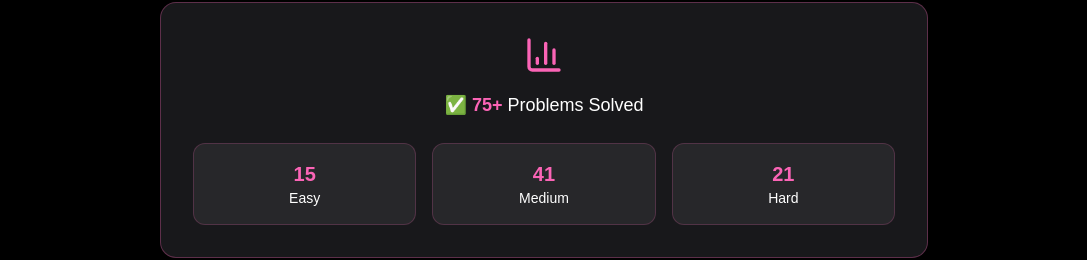
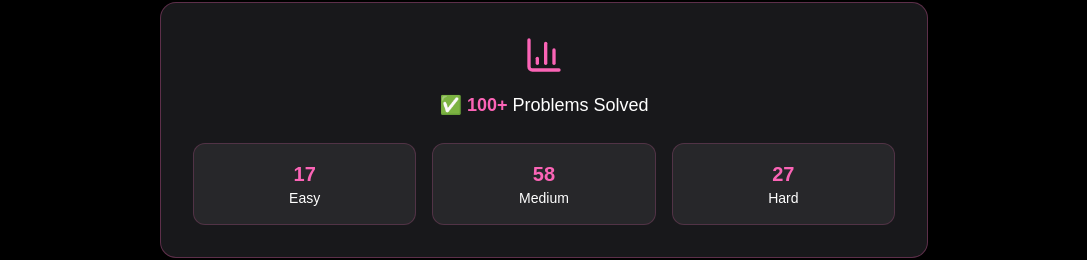
Before and after one commit to Levarcof/my_portfolio, a Next.js app: page /dsa in a window 1280 px wide. Shown: the part 1016-1276 px from the top of the page, without its empty margins (96-1183 px from the left). Built offline with nearby package versions, Linux system fonts and the light colour scheme.

Commit message:
Update page.js

```diff
--- a/app/dsa/page.js
+++ b/app/dsa/page.js
@@ -64,20 +64,20 @@ export default function page() {
         <div className="max-w-3xl mx-auto bg-zinc-900 p-8 rounded-2xl shadow-lg border border-pink-400/30">
           <BarChart3 className="w-10 h-10 text-pink-400 mx-auto mb-4" />
           <p className="text-lg">
-            ✅ <span className="text-pink-400 font-bold">75+</span> Problems
+            ✅ <span className="text-pink-400 font-bold">100+</span> Problems
             Solved
           </p>
           <div className="grid grid-cols-3 gap-4 mt-6 text-center">
             <div className="p-4 rounded-xl bg-zinc-800 border border-pink-400/20">
-              <p className="text-pink-400 text-xl font-bold">15</p>
+              <p className="text-pink-400 text-xl font-bold">17</p>
               <p className="text-sm">Easy</p>
             </div>
             <div className="p-4 rounded-xl bg-zinc-800 border border-pink-400/20">
-              <p className="text-pink-400 text-xl font-bold">41</p>
+              <p className="text-pink-400 text-xl font-bold">58</p>
               <p className="text-sm">Medium</p>
             </div>
             <div className="p-4 rounded-xl bg-zinc-800 border border-pink-400/20">
-              <p className="text-pink-400 text-xl font-bold">21</p>
+              <p className="text-pink-400 text-xl font-bold">27</p>
               <p className="text-sm">Hard</p>
             </div>
           </div>
```
